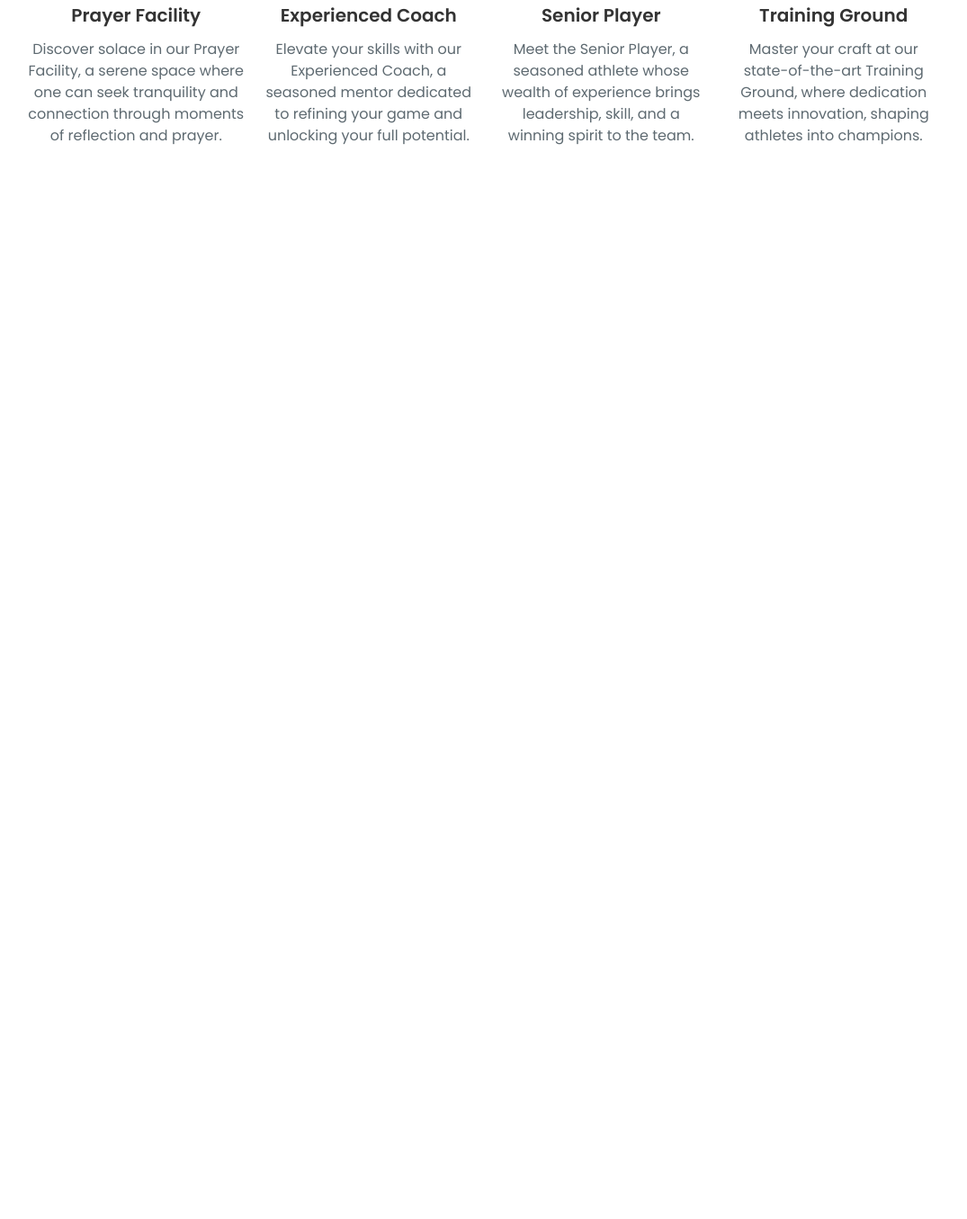
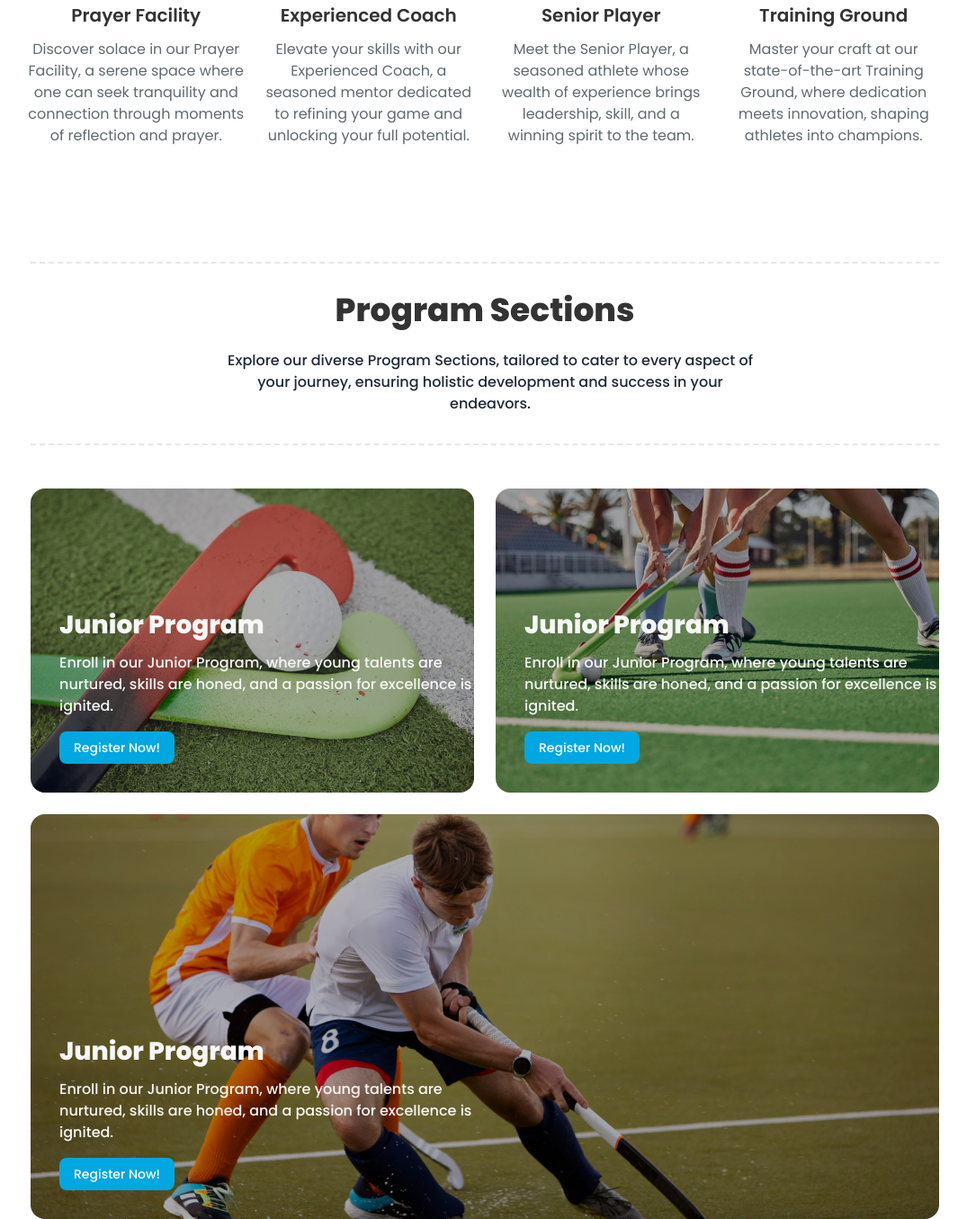
Before and after one commit to arnabw/Hockeys, a plain HTML site: page index.html in a window 1280 px wide. Shown: the part 1161-2516 px from the top of the page at 90% size, without its empty margins (101-1176 px from the left). Before the commit the page ends 1324 px from the top, so only its background shows below. Drawn offline with nearby package versions, Linux system fonts and the light colour scheme.

Commit message:
added program section

```diff
--- a/index.html
+++ b/index.html
@@ -364,6 +364,71 @@
             </div>
           </div>
         </div>
+
+        <!-- Program Section  -->
+        <div class="flex flex-col justify-center items-center mt-14 lg:mt-32">
+          <div
+            class="flex flex-col justify-center items-center text-center space-x-3 lg:space-y-6 py-6 lg:py-8 border-y-2 border-dashed w-full">
+            <h1 class="text-[22px] lg:text-4xl text-headClr font-extrabold">
+              Program Sections
+            </h1>
+            <p
+              class="text-sm lg:text-base text-paraclr font-medium w-[292px] lg:w-[607px]">
+              Explore our diverse Program Sections, tailored to cater to every
+              aspect of your journey, ensuring holistic development and success
+              in your endeavors.
+            </p>
+          </div>
+
+          <div class="grid grid-cols-1 lg:grid-cols-12 gap-6 mt-12">
+
+            <div  class="lg:col-span-6 col-auto h-[244px] lg:h-[338px] relative">
+              <img class="w-full h-full rounded-2xl object-cover" src="./assets/images/2.png" alt="">
+              <div class="absolute top-0 h-full w-full flex flex-col justify-center lg:justify-end space-y-4 p-4 lg:p-8 bg-black/30 rounded-2xl">
+                <h4 class="text-optClr text-xl lg:text-[28px] font-extrabold">Junior Program</h4>
+                <p class="w-[297px] lg:w-[495px] text-optClr text-sm lg:text-base font-medium">Enroll in our Junior Program, where young talents are nurtured, skills are honed, and a passion for excellence is ignited.</p>
+                <div>
+                  <button
+                  type="button"
+                  class="text-white bg-themeClr hover:bg-headClr focus:ring-4 focus:outline-none focus:ring-slate-950 font-medium rounded-lg text-sm px-4 py-2 text-center">
+                  Register Now!
+                </button>
+                </div>
+              </div>
+            </div>
+            <div  class="lg:col-span-6 col-auto h-[244px] lg:h-[338px] relative">
+              <img class="w-full h-full rounded-2xl object-cover" src="./assets/images/3.png" alt="">
+              <div class="absolute top-0 h-full w-full flex flex-col justify-center lg:justify-end space-y-4 p-4 lg:p-8 bg-black/30 rounded-2xl">
+                <h4 class="text-optClr text-xl lg:text-[28px] font-extrabold">Junior Program</h4>
+                <p class="w-[297px] lg:w-[495px] text-optClr text-sm lg:text-base font-medium">Enroll in our Junior Program, where young talents are nurtured, skills are honed, and a passion for excellence is ignited.</p>
+                <div>
+                  <button
+                  type="button"
+                  class="text-white bg-themeClr hover:bg-headClr focus:ring-4 focus:outline-none focus:ring-slate-950 font-medium rounded-lg text-sm px-4 py-2 text-center">
+                  Register Now!
+                </button>
+                </div>
+              </div>
+            </div>
+            <div  class="lg:col-span-12 col-auto h-[244px] lg:h-[450px] relative">
+              <img class="w-full h-full rounded-2xl object-cover" src="./assets/images/4.png" alt="">
+              <div class="absolute top-0 h-full w-full flex flex-col justify-center lg:justify-end space-y-4 p-4 lg:p-8 bg-black/30 rounded-2xl">
+                <h4 class="text-optClr text-xl lg:text-[28px] font-extrabold">Junior Program</h4>
+                <p class="w-[297px] lg:w-[495px] text-optClr text-sm lg:text-base font-medium">Enroll in our Junior Program, where young talents are nurtured, skills are honed, and a passion for excellence is ignited.</p>
+                <div>
+                  <button
+                  type="button"
+                  class="text-white bg-themeClr hover:bg-headClr focus:ring-4 focus:outline-none focus:ring-slate-950 font-medium rounded-lg text-sm px-4 py-2 text-center">
+                  Register Now!
+                </button>
+                </div>
+              </div>
+            </div>
+
+          </div>
+        </div>
+
+
       </div>
     </main>
     <footer class="container mx-auto">
```
